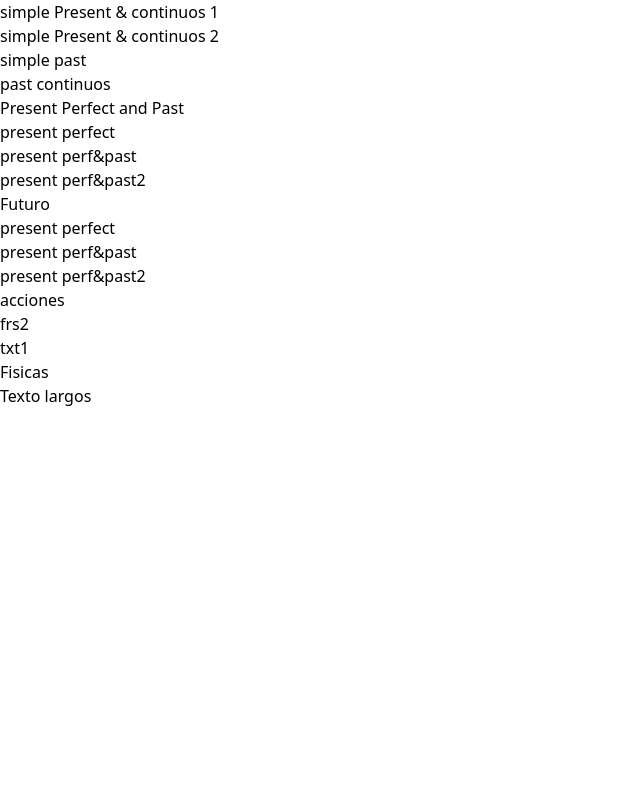
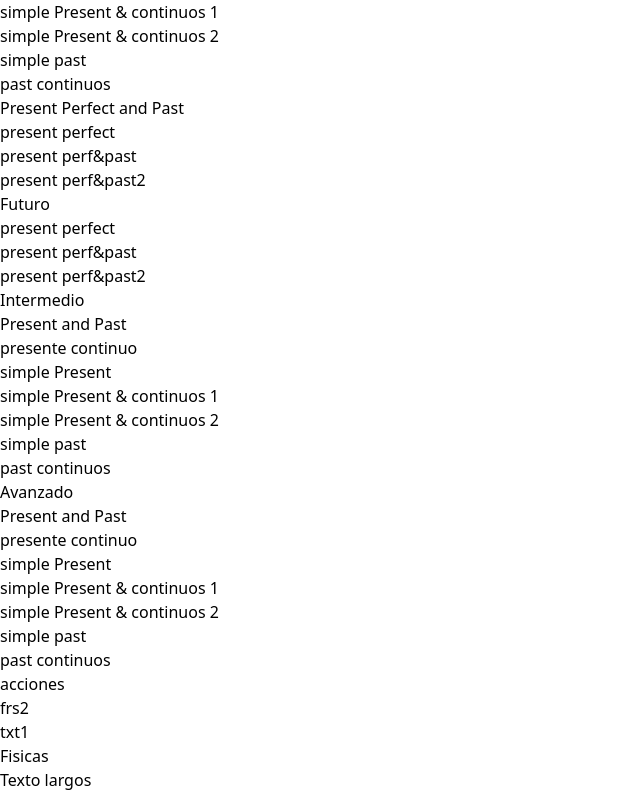
Before and after one commit to benja27/English-school-react, a React (Vite) app: page / in a window 1280 px wide. Shown: the part 510-1302 px from the top of the page, without its empty margins (0-640 px from the left). Before the commit the page ends 918 px from the top, so only its background shows below. Built offline with nearby package versions, Linux system fonts and the light colour scheme.

Commit message:
add more things

```diff
--- a/src/componentes/general/ElementoCentral.jsx/MidElement.jsx
+++ b/src/componentes/general/ElementoCentral.jsx/MidElement.jsx
@@ -19,7 +19,7 @@ function MidElement() {
   console.log(width)
 
   return (
-    <div className={`${width < 600 ? "flex-col items-center c" : ""} flex bg-slate-300 min-h-screen  gap-2 justify-around items-start p-7`}>
+    <div className={`${width < 600 ? "flex-col items-center " : ""} flex bg-slate-300 min-h-screen  gap-2 justify-around items-start p-7`}>
 
       <PreguntayRespuesta/>
 
--- a/src/componentes/gramaBook/BookGrama.jsx
+++ b/src/componentes/gramaBook/BookGrama.jsx
@@ -1,22 +1,23 @@
 import { useState } from "react";
-
 import Button from "../general/Button";
-// import ListaPrincipal from "../poliglota/level1/ListaPrincipal";
 import ListaPrincipal from "../general/ListaPrincipal";
 import useStore from "../Zustand/State";
 import Basico from "./niveles/Basico/Basico";
-
+import Intermedio from "./niveles/Intermedio/Intermedio";
+import Avanzado from "./niveles/Avanzado/Avanzado";
 
 function BookGrama() {
   const { visible } = useStore();
-
-
 
   return (
 
       <div className={`${visible === "grama" ? "flex" : "hidden"}  gap-1 flex-wrap justify-center` }>
 
-        <Basico />
+        <div className="flex flex-col gap-4" >
+          <Basico />
+          <Intermedio />
+          <Avanzado />
+        </div>
 
         {/* <Button
           texto={"presente continuo"}
--- /dev/null
+++ b/src/componentes/gramaBook/niveles/Avanzado/Avanzado.jsx
@@ -0,0 +1,20 @@
+import React from 'react'
+import PresentAndPast from '../Basico/PresentAndPast'
+
+
+
+function Avanzado() {
+  return (
+    <div>
+        <h1 className='text-center text-2xl font-semibold cursor-pointer bg-emerald-700 text-orange-100'>Avanzado</h1>
+        <div>
+            <PresentAndPast     />
+        </div>
+    </div>
+  )
+}
+
+
+
+
+export default Avanzado
--- a/src/componentes/gramaBook/niveles/Intermedio/Intermedio.jsx
+++ b/src/componentes/gramaBook/niveles/Intermedio/Intermedio.jsx
@@ -1,9 +1,13 @@
 import React from 'react'
+import PresentAndPast from '../Basico/PresentAndPast'
 
 function Intermedio() {
   return (
     <div>
-
+        <h1 className='text-center text-2xl font-semibold cursor-pointer bg-emerald-700 text-orange-100'>Intermedio</h1>
+        <div>
+            <PresentAndPast     />
+        </div>
     </div>
   )
 }
```
